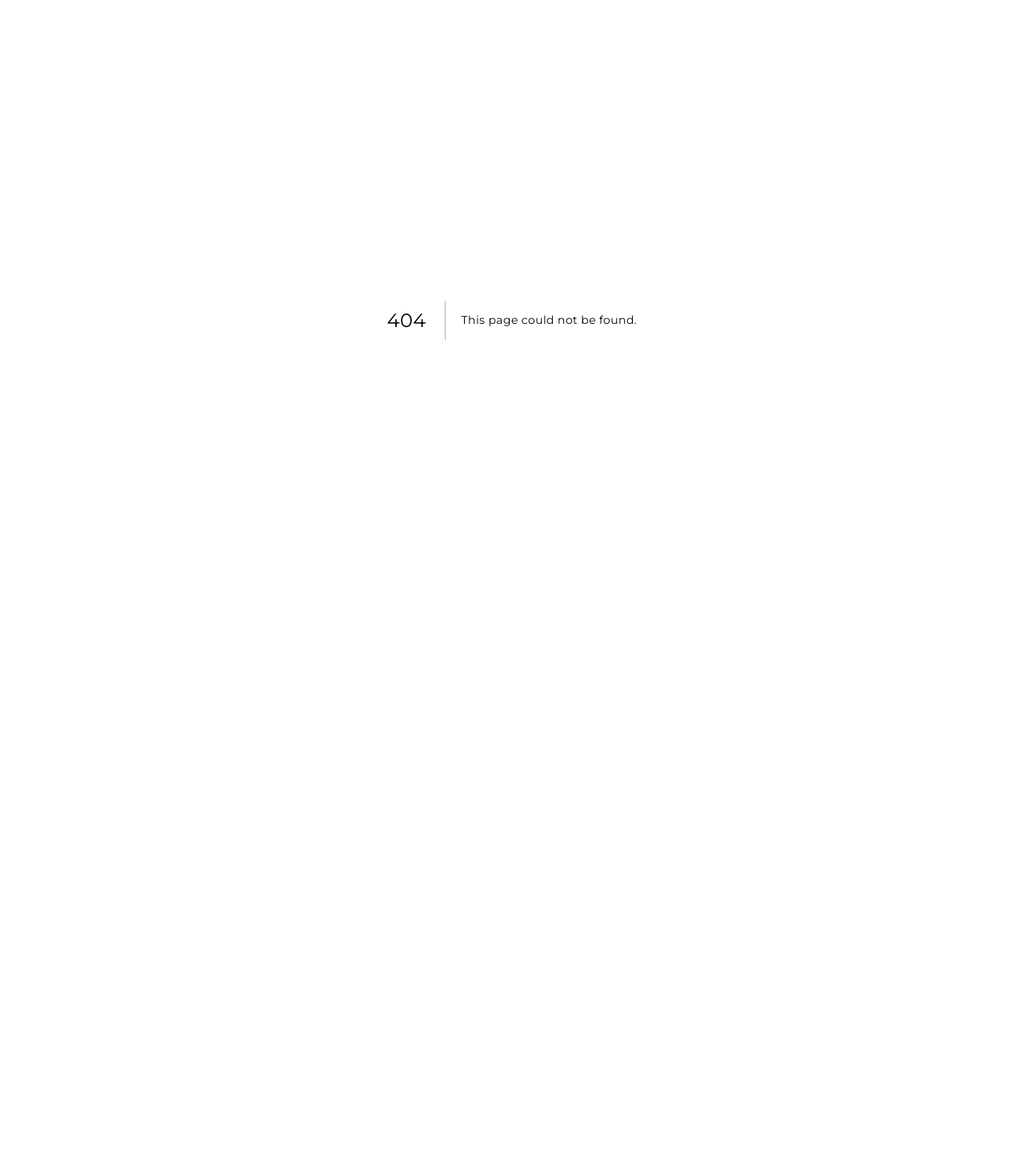
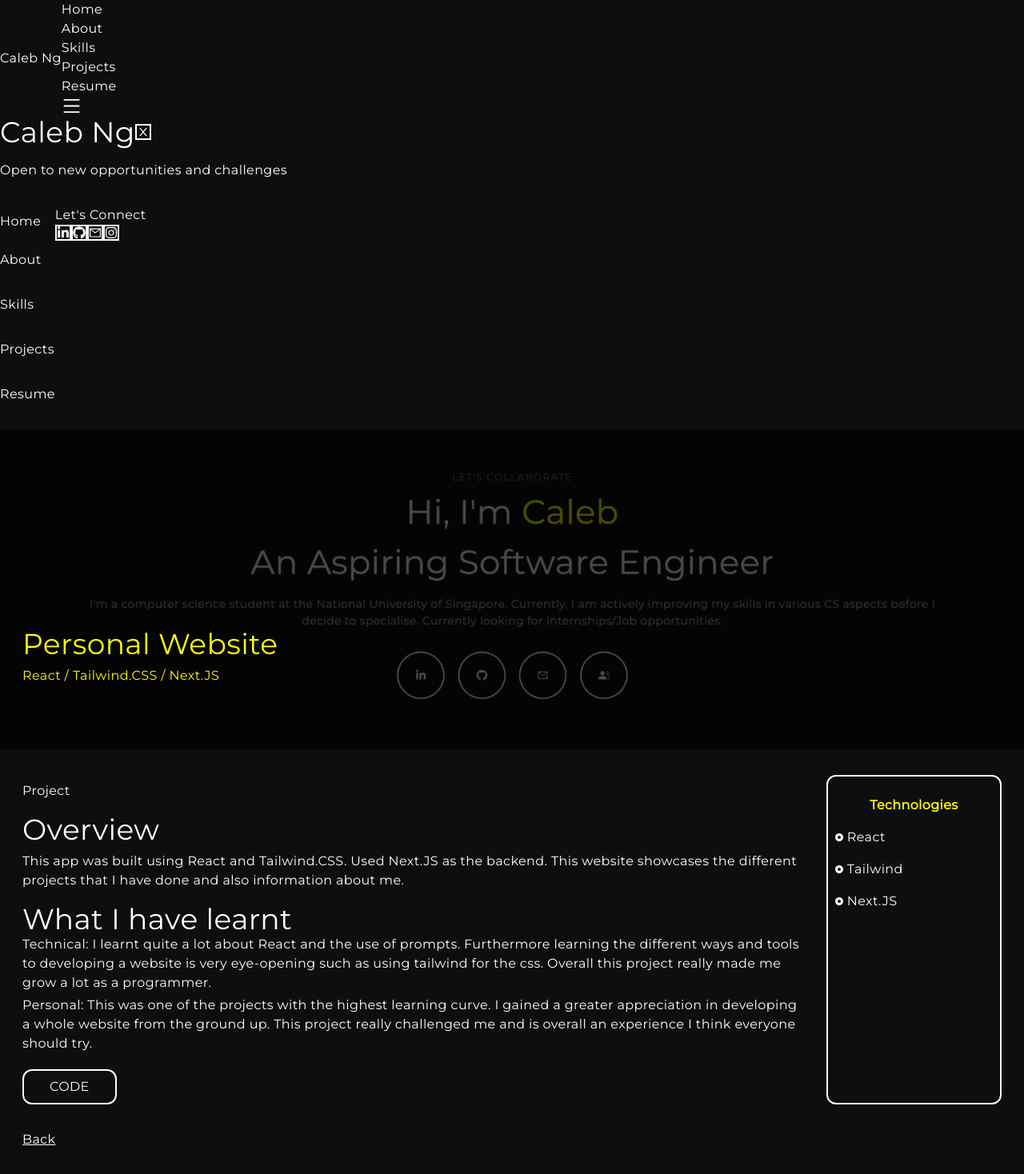
Before and after one commit to calebyyy/portfolio-next.js, a Next.js app: page /website in a window 1280 px wide. Before the commit this address had no page. Shown: the whole page at 80% size. Before the commit the page ends 800 px from the top, so only its background shows below. Built offline with nearby package versions, Linux system fonts and the light colour scheme.

Commit message:
Finished up the website

```diff
--- a/Components/About.jsx
+++ b/Components/About.jsx
@@ -2,7 +2,7 @@ import React from 'react'
 
 const About = () => {
   return (
-    <div className='w-full md:h-screen p-2 flex items-center py-16'>
+    <div id='about' className='w-full md:h-screen p-2 flex items-center py-16'>
         <div className='max-w-[1240px] m-auto md:grid grid-cols-3 gap-8'>
             <div className='col-span-2'>
                 <p className='text-[yellow] text-xl uppercase tracking-widest'>About me</p>
@@ -12,7 +12,7 @@ const About = () => {
                 <p className='py-2'>Currently I am interning at Fabrica.AI as a Software Engineer. During my free time I enjoy teaching and also gymming.</p>
                 <p className='py-2 underline cursor-pointer'>Check out my resume here</p>
             </div>
-            <div className='w-full h-auto m-auto ounded-full p-6 cursor-pointer hover:scale-105 ease-in duration-300 flex items-center rounded-xl'>
+            <div className='w-full h-auto m-auto ounded-full p-6 cursor-pointer hover:scale-105 ease-in duration-300 flex items-center rounded-xl '>
                 <img src="/assets/image.png" alt ="caleb" className='rounded-xl'/>
             </div>
         </div>
--- a/Components/Navbar.jsx
+++ b/Components/Navbar.jsx
@@ -1,18 +1,35 @@
-import React, {useState} from 'react';
+import React, {useEffect, useState} from 'react';
 import Link from 'next/link';
 import {AiOutlineClose, AiOutlineMail, AiOutlineMenu}  from 'react-icons/ai';
-import {FaGithub, FaLinkedinIn} from 'react-icons/fa';
+import {FaGithub, FaInstagram, FaLinkedinIn} from 'react-icons/fa';
 import {BsFillPersonLinesFill, BsPersonLinesFill} from 'react-icons/bs';
+import { useRouter } from 'next/router';
 
 
 const Navbar = () => {
         const [nav, setNav] = useState(false)
+        const [navBg, setNavBg] = useState('#0D0E0E')
+        const [linkColor, setLinkColor] = useState('#000000')
+        const router = useRouter()
+
+        useEffect(()=>{
+            if (
+                router.asPath === '/lofi' ||
+                router.asPath === '/website'
+            ){
+                setNavBg('transparent')
+                setLinkColor('#0D0E0E')
+            } else {
+                setNavBg('#0D0E0E')
+                setLinkColor('#000000')
+            }
+        },[router])
 
         const handleNav = () => {
             setNav(!nav);
         }
     return(
-        <div className=' fixed w-full h-20 shadow-x z-[100]'>
+        <div style={{ backgroundColor: `${navBg}`}}   className=' fixed w-full h-20 shadow-x z-[100]'>
             <div className='flex justify-between items-center w-full h-full px-2 2xl:px-16'>
                 {/*<Image
                  src='/../public/assets/logos/N.png'
@@ -33,16 +50,16 @@ const Navbar = () => {
                 </div>
                 <div>
                     <ul className='hidden md:flex'>
-                        <Link href='/'>
+                        <Link href='/#home'>
                             <li className='ml-10 text-sm uppercase hover:border-b'>Home</li>
                         </Link>
-                        <Link href='/'>
+                        <Link href='/#about'>
                             <li className='ml-10 text-sm uppercase hover:border-b'>About</li>
                         </Link>
-                        <Link href='/'>
+                        <Link href='/#skills'>
                             <li className='ml-10 text-sm uppercase hover:border-b'>Skills</li>
                         </Link>
-                        <Link href='/'>
+                        <Link href='/#projects'>
                             <li className='ml-10 text-sm uppercase hover:border-b'>Projects</li>
                         </Link>
                         <Link href='/'>
@@ -62,7 +79,9 @@ const Navbar = () => {
                 <div>
                     <div className='flex w-full items-center justify-between'>
 
+                        <Link href='/'>
                         <h2 className='text-white font-sans'> Caleb Ng </h2>
+                        </Link>
 
                         <div onClick={handleNav} className='rounded-full border-2 border-white p-3 cursor-pointer hover:bg-gray-400'>
                             <AiOutlineClose />
@@ -75,37 +94,45 @@ const Navbar = () => {
                 </div>
                 <div className='py-4 flex flex-col'>
                     <ul className='uppercase'>
-                        <Link href = '/'>
-                        <li className='py-2 text-sm hover:border-b'>Home</li>
+                        <Link href = '/#home'>
+                        <li onClick={()=> setNav(false)} className='py-2 text-sm hover:border-b'>Home</li>
+                        </Link>
+                        <Link href = '/#about'>
+                        <li onClick={()=> setNav(false)} className='py-4 text-sm hover:border-b'>About</li>
+                        </Link>
+                        <Link href = '/#skills'>
+                        <li onClick={()=> setNav(false)} className='py-4 text-sm hover:border-b'>Skills</li>
+                        </Link>
+                        <Link href = '/#projects'>
+                        <li onClick={()=> setNav(false)} className='py-4 text-sm hover:border-b'>Projects</li>
                         </Link>
                         <Link href = '/'>
-                        <li className='py-4 text-sm hover:border-b'>About</li>
-                        </Link>
-                        <Link href = '/'>
-                        <li className='py-4 text-sm hover:border-b'>Skills</li>
-                        </Link>
-                        <Link href = '/'>
-                        <li className='py-4 text-sm hover:border-b'>Projects</li>
-                        </Link>
-                        <Link href = '/'>
-                        <li className='py-4 text-sm hover:border-b'>Resume</li>
+                        <li onClick={()=> setNav(false)} className='py-4 text-sm hover:border-b'>Resume</li>
                         </Link>
                     </ul>
                     <div className='pt-40'>
                         <p className='uppercase tracking-widest'>Let's Connect</p>
                         <div className='flex items-center justify-between my-4 w-full sm:w-[80%]'>
+                        <a href="https://www.linkedin.com/in/calebngyy">
                             <div className='rounded-full p-3 cursor-pointer hover:scale-105 ease-in duration-300 border-white border-2'>
                                <FaLinkedinIn />
                             </div>
+                            </a>
+                            <a href="https://github.com/calebyyy">
                             <div className='rounded-full p-3 cursor-pointer hover:scale-105 ease-in duration-300 border-white border-2'>
                                <FaGithub />
                             </div>
+                            </a>
+                            <a href="mailto:caleb.ng.yy@gmail.com">
                             <div className='rounded-full p-3 cursor-pointer hover:scale-105 ease-in duration-300 border-white border-2'>
                                <AiOutlineMail />
                             </div>
+                            </a>
+                            <a href="https://www.instagram.com/calebyyyy/">
                             <div className='rounded-full p-3 cursor-pointer hover:scale-105 ease-in duration-300 border-white border-2'>
-                               <BsFillPersonLinesFill />
+                               <FaInstagram />
                             </div>
+                            </a>
                         </div>
                     </div>
                 </div>
--- a/Components/Skills.jsx
+++ b/Components/Skills.jsx
@@ -3,7 +3,7 @@ import Image from 'next/image'
 
 const Skills = () => {
   return (
-    <div className='w-full lg:h-screen p-2'>
+    <div id='skills' className='w-full lg:h-screen p-2'>
         <div className='max-w-[1240px] mx-auto flex flex-col justify-center h-full'>
             <p className='text-xl tracking-widest uppercase text-[yellow]'>Skills</p>
             <div className='py-6 grid md:grid-cols-2 lg:grid-cols-4 gap-8'>
--- a/pages/_app.js
+++ b/pages/_app.js
@@ -1,7 +1,11 @@
+import Navbar from '../Components/Navbar'
 import '../styles/globals.css'
 
 function MyApp({ Component, pageProps }) {
-  return <Component {...pageProps} />
+  return <>
+  <Navbar />
+   <Component {...pageProps} />
+   </>
 }
 
 export default MyApp
--- a/pages/index.js
+++ b/pages/index.js
@@ -1,6 +1,5 @@
 import Head from 'next/head'
 import Main from '../Components/Main'
-import Navbar from '../Components/Navbar'
 import About from '../components/About'
 import Skills from '../Components/Skills'
 import Projects from '../Components/Projects'
@@ -13,7 +12,6 @@ export default function Home() {
         <meta name="description" content="Generated by create next app" />
         <link rel="icon" href="/favicon.ico" />
       </Head>
-    <Navbar />
     <Main />
     <About />
     <Skills />
--- /dev/null
+++ b/pages/lofi.jsx
@@ -0,0 +1,87 @@
+import Image from 'next/image';
+import React from 'react';
+import Lofi from '../public/assets/Projects/lofi2.png';
+import { RiRadioButtonFill } from 'react-icons/ri';
+import Link from 'next/link';
+
+const lofi = () => {
+  return (
+    <div className='w-full'>
+      <div className='w-screen h-[50vh] relative'>
+        <div className='absolute top-0 left-0 w-full h-[50vh] bg-black/70 z-10' />
+        <Image
+          className='absolute z-1'
+          layout='fill'
+          objectFit='cover'
+          src={Lofi}
+          alt='/'
+        />
+        <div className='absolute top-[70%] max-w-[1240px] w-full left-[50%] right-[50%] translate-x-[-50%] translate-y-[-50%] text-white z-10 p-2'>
+          <h2 className='py-2 text-[yellow]'>Lofi Pomodoro Timer</h2>
+          <h3 className='text-[yellow]'>HTML / CSS / Javascript</h3>
+        </div>
+      </div>
+
+      <div className='max-w-[1240px] mx-auto p-2 grid md:grid-cols-5 gap-8 py-8'>
+        <div className='col-span-4'>
+          <p className='py-2'>Project</p>
+          <h2 className='py-2'>Overview</h2>
+          <p>
+            This app was built using primarily HTML and Javascript. Users
+            are able to use it bssed on the pomodoro studying technique where the app will start a
+            25 minute timer while playing the popular lofi songs for the user to study or focus on their
+            task. At the end of the time an alarm is played for the user to rest for 5 mins. This process continues until the user has completed
+            their task.
+          </p>
+
+          <h2 className='mt-4'>What I have learnt</h2>
+          <p>
+            Technical: I learnt a greater grasp of CSS, HTML and Javascript. This gave me the foundation needed to learn and master other technologies that rely on the
+            the fundamentals such as Tailwind CSS, React and Next.js.
+          </p>
+          <p className='py-1'>
+            Personal: This was one of the first few projects I ever did. It really taught me a lot and was what inspired me to study computer science
+            to be a Software Engineer. Overall although this project is extremely simple, it is still one of my most memorable projects that I ever
+            did. The idea that you can basically solve any problem you have and its only limited by your creativity was what really
+            got me interested to software engineering. This project also taught me about debugging and the correct steps to take when one faces an error.
+          </p>
+          <a
+            href='https://github.com/calebyyy/pomodoro-lofi-timer'
+            target='_blank'
+            rel='noreferrer'
+          >
+            <button className='px-8 py-2 mt-4 mr-8 text-yellow'>Code</button>
+          </a>
+          <a
+            href='https://github.com/calebyyy/pomodoro-lofi-timer'
+            target='_blank'
+            rel='noreferrer'
+          >
+            <button className='px-8 py-2 mt-4'>Demo</button>
+          </a>
+        </div>
+        <div className='col-span-4 md:col-span-1 py-4 border-2 border-white rounded-xl'>
+          <div className='p-2'>
+            <p className='text-center font-bold pb-2 text-[yellow]'>Technologies</p>
+            <div className='grid grid-cols-3 md:grid-cols-1'>
+              <p className='text-white py-2 flex items-center'>
+                <RiRadioButtonFill className='pr-1' /> HTML
+              </p>
+              <p className='text-white py-2 flex items-center'>
+                <RiRadioButtonFill className='pr-1' /> CSS
+              </p>
+              <p className='text-white py-2 flex items-center'>
+                <RiRadioButtonFill className='pr-1' /> Javascript
+              </p>
+            </div>
+          </div>
+        </div>
+        <Link href='/#projects'>
+          <p className='underline cursor-pointer'>Back</p>
+        </Link>
+      </div>
+    </div>
+  )
+}
+
+export default lofi
--- /dev/null
+++ b/pages/website.jsx
@@ -0,0 +1,75 @@
+import Image from 'next/image';
+import React from 'react';
+import w from '../public/assets/Projects/website.png';
+import { RiRadioButtonFill } from 'react-icons/ri';
+import Link from 'next/link';
+
+const website = () => {
+  return (
+    <div className='w-full'>
+      <div className='w-screen h-[50vh] relative'>
+        <div className='absolute top-0 left-0 w-full h-[50vh] bg-black/70 z-10' />
+        <Image
+          className='absolute z-1'
+          layout='fill'
+          objectFit='cover'
+          src={w}
+          alt='/'
+        />
+        <div className='absolute top-[70%] max-w-[1240px] w-full left-[50%] right-[50%] translate-x-[-50%] translate-y-[-50%] text-white z-10 p-2'>
+          <h2 className='py-2 text-[yellow]'>Personal Website</h2>
+          <h3 className='text-[yellow]'>React / Tailwind.CSS / Next.JS</h3>
+        </div>
+      </div>
+
+      <div className='max-w-[1240px] mx-auto p-2 grid md:grid-cols-5 gap-8 py-8'>
+        <div className='col-span-4'>
+          <p className='py-2'>Project</p>
+          <h2 className='py-2'>Overview</h2>
+          <p>
+            This app was built using React and Tailwind.CSS. Used Next.JS as the backend. This website showcases the different projects that I have done and also
+             information about me.
+          </p>
+
+          <h2 className='mt-4'>What I have learnt</h2>
+          <p>
+            Technical: I learnt quite a lot about React and the use of prompts. Furthermore learning the different ways and tools to developing a website is very eye-opening
+            such as using tailwind for the css. Overall this project really made me grow a lot as a programmer.
+          </p>
+          <p className='py-1'>
+            Personal: This was one of the projects with the highest learning curve. I gained a greater appreciation in developing a whole website from the ground up.
+            This project really challenged me and is overall an experience I think everyone should try.
+          </p>
+          <a
+            href='https://github.com/calebyyy/pomodoro-lofi-timer'
+            target='_blank'
+            rel='noreferrer'
+          >
+            <button className='px-8 py-2 mt-4 mr-8 text-yellow'>Code</button>
+          </a>
+        </div>
+        <div className='col-span-4 md:col-span-1 py-4 border-2 border-white rounded-xl'>
+          <div className='p-2'>
+            <p className='text-center font-bold pb-2 text-[yellow]'>Technologies</p>
+            <div className='grid grid-cols-3 md:grid-cols-1'>
+              <p className='text-white py-2 flex items-center'>
+                <RiRadioButtonFill className='pr-1' /> React
+              </p>
+              <p className='text-white py-2 flex items-center'>
+                <RiRadioButtonFill className='pr-1' /> Tailwind
+              </p>
+              <p className='text-white py-2 flex items-center'>
+                <RiRadioButtonFill className='pr-1' /> Next.JS
+              </p>
+            </div>
+          </div>
+        </div>
+        <Link href='/#projects'>
+          <p className='underline cursor-pointer'>Back</p>
+        </Link>
+      </div>
+    </div>
+  )
+}
+
+export default website;
--- a/styles/globals.css
+++ b/styles/globals.css
@@ -2,6 +2,10 @@
 @tailwind base;
 @tailwind components;
 @tailwind utilities;
+
+html {
+  scroll-behavior: smooth;
+}
 
 @layer base {
   body {
@@ -21,6 +25,6 @@
   }
 
   button {
-    @apply shadow-xl shadow-gray-400 rounded-xl uppercase bg-gradient-to-r from-[#5651e5] to-[#709dff] text-white font-sans
+    @apply rounded-xl uppercase bg-[#0D0E0E] text-white font-sans border-white border-2
   }
 }
```
Also changed, not shown: Components/Main.jsx (+15 -7 lines), Components/Projects.jsx (+10 -2 lines), public/assets/Projects/website.png (added).
